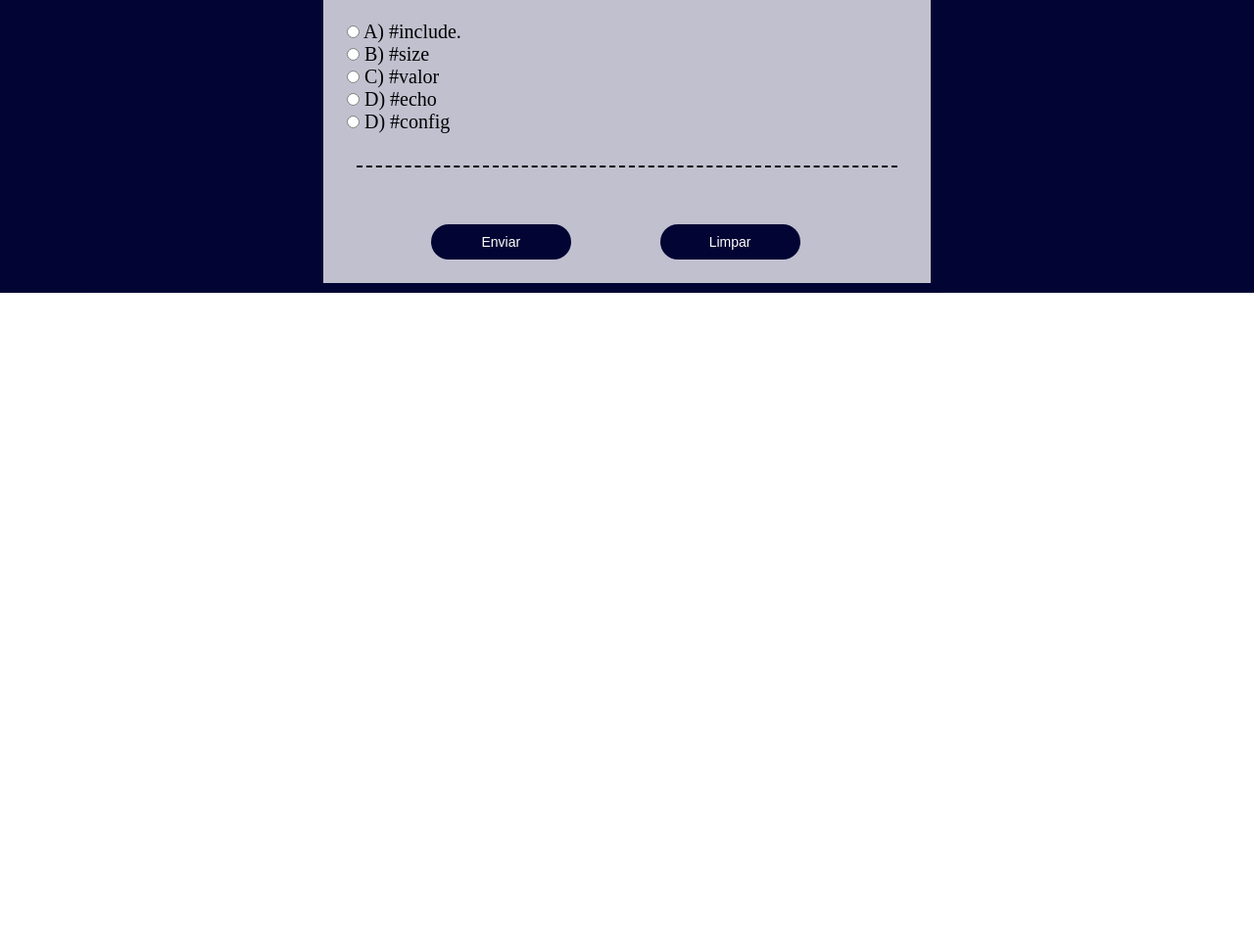
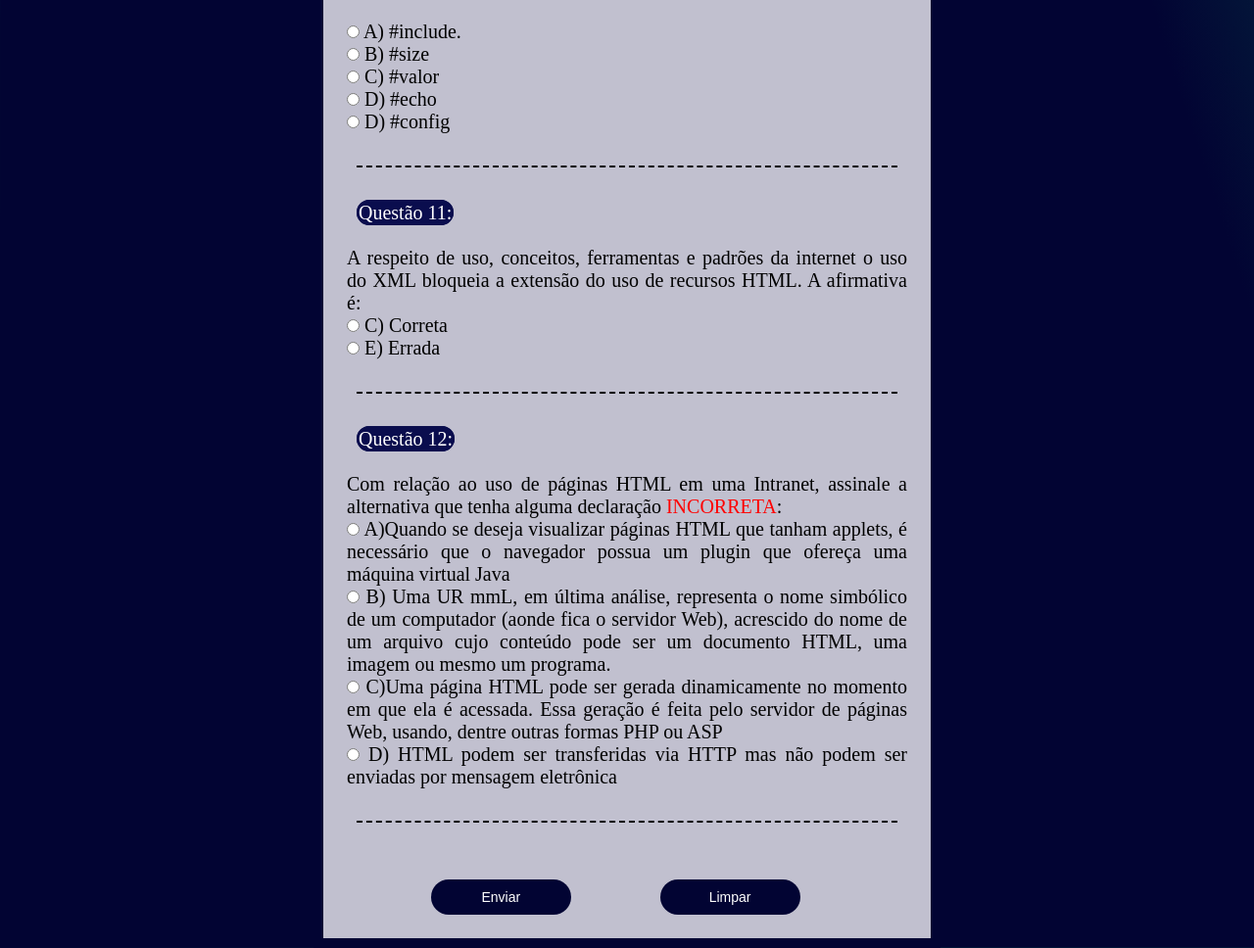
Before and after one commit to Rafael-China/IANES-TECH, a plain HTML site: page pag_prova.html in a window 1280 px wide. Shown: the part 4069-5037 px from the top of the page at 98% size. Before the commit the page ends 4368 px from the top, so only its background shows below. Drawn offline with Linux system fonts and the light colour scheme.

Commit message:
Update pag_prova.html

```diff
--- a/pag_prova.html
+++ b/pag_prova.html
@@ -409,10 +409,60 @@
 
         <tr>
 
-            <td><br>
-                <input type="submit" id="enviar" name="enviar" value="Enviar" required class="botoes">
-                <input type="reset" id="limpar" name="limpar" value="Limpar" required class="botoes">
+            <td>
+                <label class="questions" for="nome">
+                    <font color="white"> Questão 11: </font>
+                </label> <br><br>
+                <label> A respeito de uso, conceitos, ferramentas e padrões da internet o uso do XML bloqueia a extensão
+                    do uso de recursos HTML. A afirmativa é:</label><br>
+                <label><input type="radio" id="q11" name="q11" required> C) Correta</label><br>
+                <label><input type="radio" id="q11" name="q11" required> E) Errada</label><br>
+
+                <br />
+                <hr class="hr1">
+                <br />
+
             </td>
+
+        </tr>
+
+
+
+
+        <tr>
+
+            <td>
+                <label class="questions" for="nome">
+                    <font color="white"> Questão 12: </font>
+                </label> <br><br>
+                <label> Com relação ao uso de páginas HTML em uma Intranet, assinale a alternativa que tenha alguma
+                    declaração <font color="red">INCORRETA</font>:</label><br>
+                <label><input type="radio" id="q12" name="q12" required> A)Quando se deseja visualizar páginas HTML que
+                    tanham applets, é necessário que o navegador possua um plugin que ofereça uma máquina virtual
+                    Java</label><br>
+                <label><input type="radio" id="q12" name="q12" required> B) Uma UR mmL, em última análise, representa o
+                    nome simbólico de um computador (aonde fica o servidor Web), acrescido do nome de um arquivo cujo
+                    conteúdo pode ser um documento HTML, uma imagem ou mesmo um programa.
+                </label><br>
+                <label><input type="radio" id="q12" name="q12" required> C)Uma página HTML pode ser gerada dinamicamente
+                    no momento em que ela é acessada. Essa geração é feita pelo servidor de páginas Web, usando, dentre
+                    outras formas PHP ou ASP </label><br>
+                <label><input type="radio" id="q12" name="q12" required> D) HTML podem ser transferidas via HTTP mas não
+                    podem ser enviadas por mensagem eletrônica </label><br>
+
+                <br />
+                <hr class="hr1">
+                <br />
+
+            </td>
+            <tr>
+
+                <td><br>
+                    <input type="submit" id="enviar" name="enviar" value="Enviar" required class="botoes">
+                    <input type="reset" id="limpar" name="limpar" value="Limpar" required class="botoes">
+                </td>
+
+            </tr>
 
         </tr>
     </table>
```
